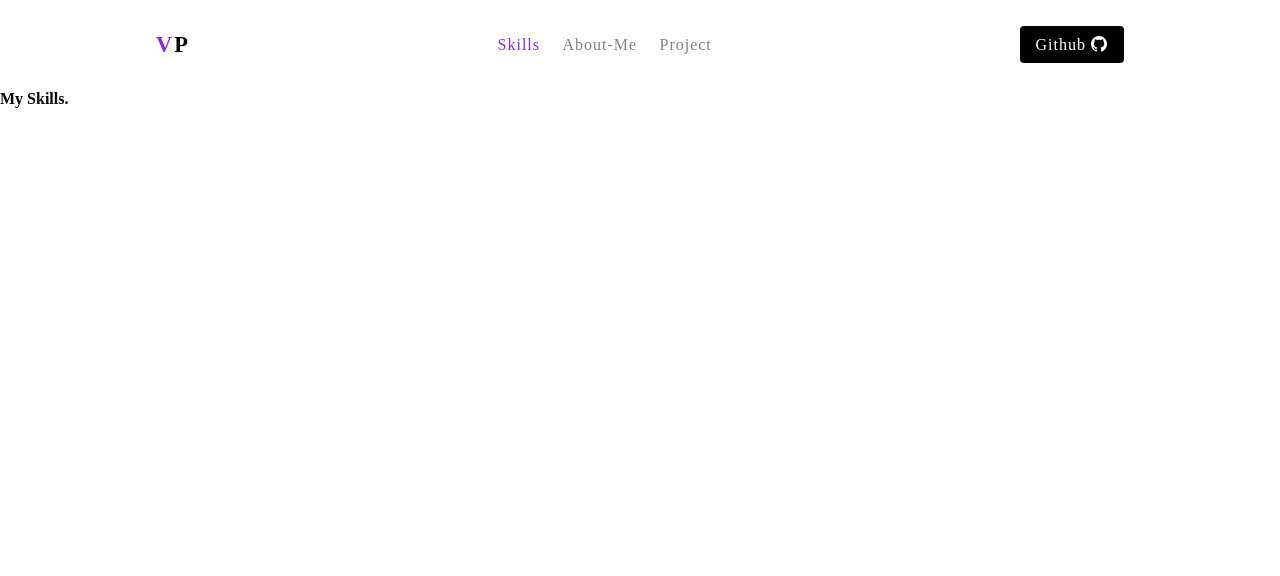
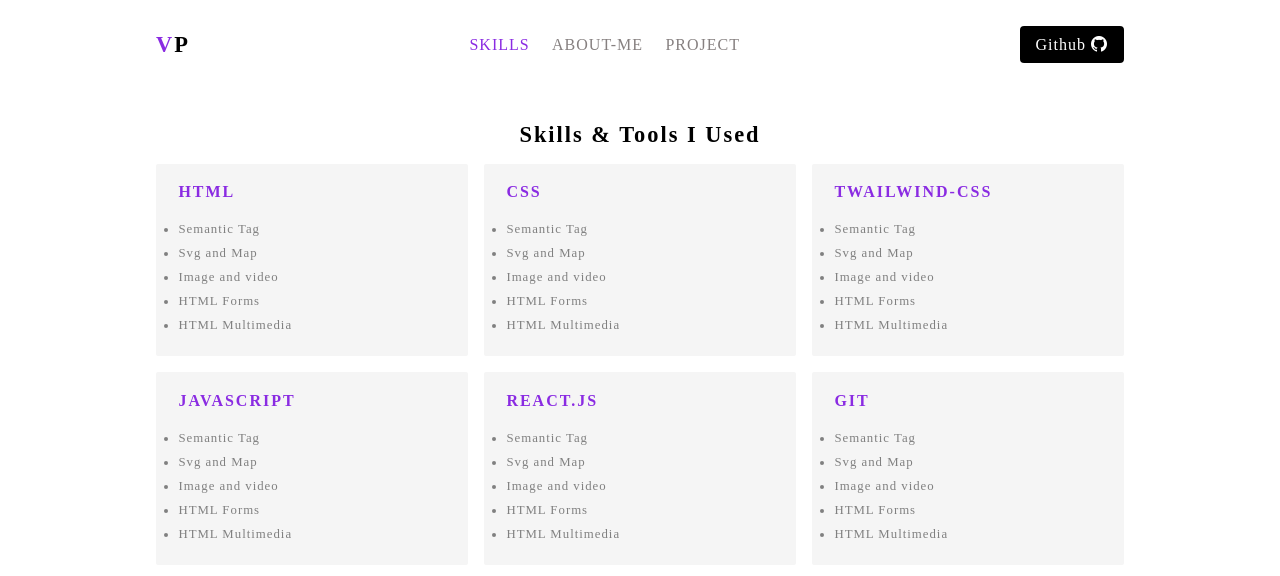
Before and after one commit to Vikaspokhriyal20/react-demo, a React (Vite) app: page /skill in a window 1280 px wide. Shown: the top 576 px of the page. Built offline with nearby package versions, Linux system fonts and the light colour scheme; a web font is replaced by a local one.

Commit message:
display flex

```diff
--- a/src/Components/Skill.jsx
+++ b/src/Components/Skill.jsx
@@ -3,8 +3,77 @@ import React from 'react'
 const Skill = () => {
     return (
         <>
-            <main>
-                <h4>My Skills.</h4>
+            <main className='skills-section'>
+                <div className="skills-content">
+                    <div className="skills-heading">
+                    <h4>Skills & Tools I Used</h4>
+                    </div>
+                    <div className="skills-grid">
+                        <div className="skills-name">
+                            <h4>Html</h4>
+                            <ul>
+                                <li>Semantic Tag</li>
+                                <li>Svg and Map</li>
+                                <li>Image and video</li>
+                                <li>HTML Forms</li>
+                                <li>HTML Multimedia</li>
+                            </ul>
+                        </div>
+                        <div className="skills-name">
+                            <h4>Css</h4>
+                            <ul>
+                                <li>Semantic Tag</li>
+                                <li>Svg and Map</li>
+                                <li>Image and video</li>
+                                <li>HTML Forms</li>
+                                <li>HTML Multimedia</li>
+                            </ul>
+                        </div>
+                        <div className="skills-name">
+                            <h4>Twailwind-Css</h4>
+                            <ul>
+                                <li>Semantic Tag</li>
+                                <li>Svg and Map</li>
+                                <li>Image and video</li>
+                                <li>HTML Forms</li>
+                                <li>HTML Multimedia</li>
+                            </ul>
+                        </div>
+                        <div className="skills-name">
+                            <h4>Javascript</h4>
+                            <ul>
+                                <li>Semantic Tag</li>
+                                <li>Svg and Map</li>
+                                <li>Image and video</li>
+                                <li>HTML Forms</li>
+                                <li>HTML Multimedia</li>
+                            </ul>
+                        </div>
+                        <div className="skills-name">
+                            <h4>React.js</h4>
+                            <ul>
+                                <li>Semantic Tag</li>
+                                <li>Svg and Map</li>
+                                <li>Image and video</li>
+                                <li>HTML Forms</li>
+                                <li>HTML Multimedia</li>
+                            </ul>
+                        </div>
+                        <div className="skills-name">
+                            <h4>Git</h4>
+                            <ul>
+                                <li>Semantic Tag</li>
+                                <li>Svg and Map</li>
+                                <li>Image and video</li>
+                                <li>HTML Forms</li>
+                                <li>HTML Multimedia</li>
+                            </ul>
+                        </div>
+                    </div>
+
+
+                </div>
+
             </main>
 
         </>
--- a/src/Components/style.css
+++ b/src/Components/style.css
@@ -58,7 +58,7 @@ body {
     letter-spacing: 1px;
     color: rgb(134, 128, 128);
     font-weight: 500;
-    text-transform: capitalize;
+    text-transform:uppercase;
 }
  a {
     text-decoration: none;
@@ -157,8 +157,69 @@ body {
 
 
 @media screen and (max-width:724px) {
-    .nav {
-       display: none;
-
+    #navbar {
+       justify-content: center;
+       flex-direction: column;
+       gap: 2rem;
     }
 }
+
+.skills-section{
+    max-width: 1000px;
+    margin: 0 auto;
+}
+
+.skills-content{
+    display: flex;
+    flex-direction: column;
+    gap: 1rem;
+    padding: 2rem 1rem;
+}
+
+.skills-heading h4{
+ font-size: 1.4rem;
+ letter-spacing: 2px;
+ text-transform:capitalize;
+ text-align: center;
+}
+
+.skills-grid{
+    display: grid;
+    grid-template-columns: 1fr 1fr 1fr;
+    gap: 1rem;
+}
+
+.skills-name{
+    background-color: #f5f5f5;
+    text-align: left;
+    padding: 1.2rem 1.4rem;
+    border-radius:2px;
+}
+
+.skills-name h4{
+    color: blueviolet;
+    letter-spacing: 2px;
+    text-transform: uppercase;
+    font-size: 1rem;
+    padding-bottom: 1rem;
+}
+.skills-name li
+{
+    font-size: 0.8rem;
+    letter-spacing: 1px;
+    line-height: 1.5rem;
+    color: grey;
+}
+
+
+@media screen and (max-width:634px) {
+    .skills-grid{
+        grid-template-columns: repeat(2 ,1fr);
+    }
+}
+
+@media screen and (max-width:410px) {
+    .skills-grid{
+        grid-template-columns: repeat(1 ,1fr);
+    }
+}
```
